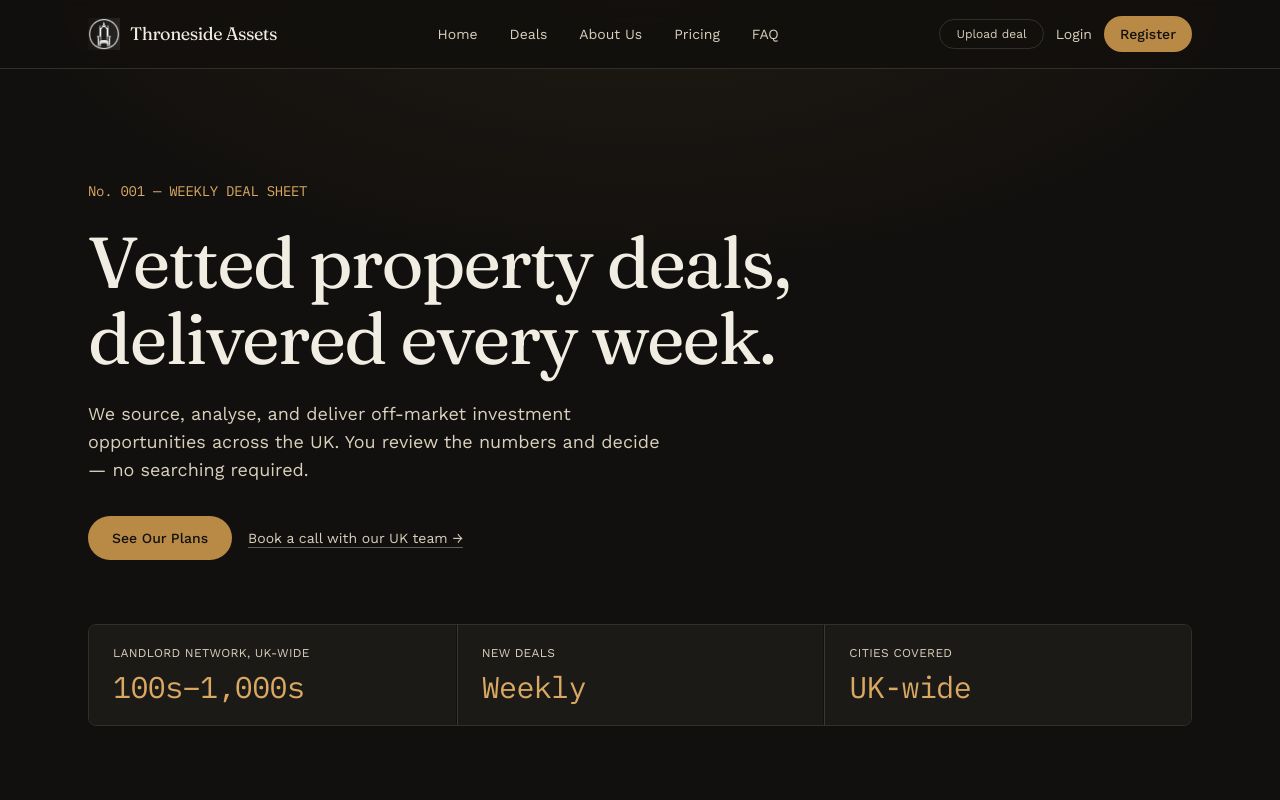
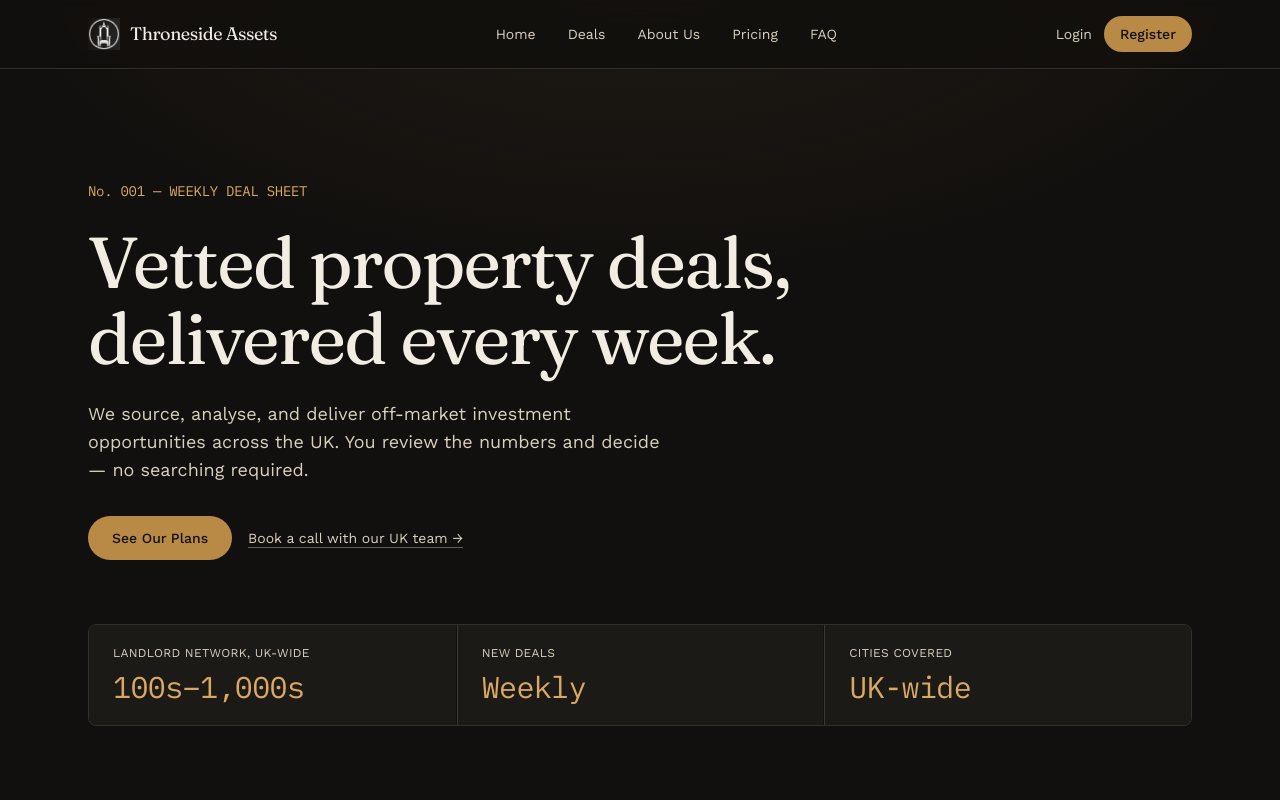
Before and after one commit to rodelbng-bit/thronesideassets, a Next.js app: page / in a window 1280 px wide. Shown: the top 800 px of the page. Built offline with nearby package versions, Linux system fonts and the light colour scheme; no server answers.

Commit message:
Hide Upload deal button unless logged in as admin
The header showed the Upload deal link to every visitor regardless of
auth state. The underlying page and API routes already enforce admin
checks server-side, so this only fixes front-end visibility.

```diff
--- a/src/components/SiteHeader.tsx
+++ b/src/components/SiteHeader.tsx
@@ -8,6 +8,7 @@ import { auth } from "@/lib/auth";
 export default async function SiteHeader() {
   const session = await auth();
   const isLoggedIn = !!session?.user;
+  const isAdmin = !!session?.user?.isAdmin;
 
   return (
     <header className="sticky top-0 z-50 border-b rule bg-ink/90 backdrop-blur">
@@ -41,12 +42,14 @@ export default async function SiteHeader() {
 
         <div className="flex items-center gap-3">
           <MobileMenu />
+          {isAdmin && (
             <Link
               href="/admin/deals/new"
               className="rounded-full border rule px-4 py-1.5 text-xs text-paper-dim transition-colors hover:text-paper"
             >
               Upload deal
             </Link>
+          )}
           {isLoggedIn ? (
             <>
               <Link
```
Lines whose indentation alone changed are shown as unchanged.
